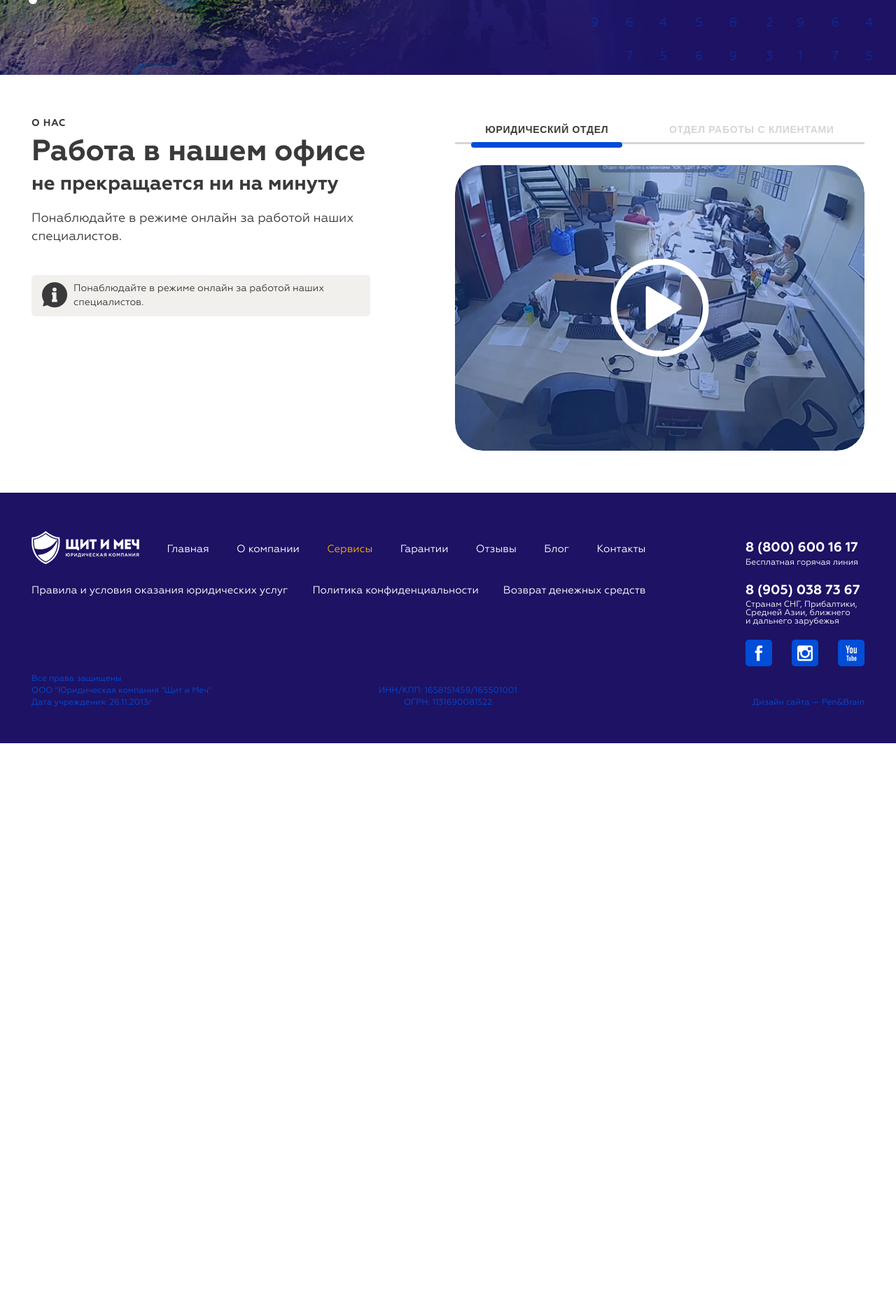
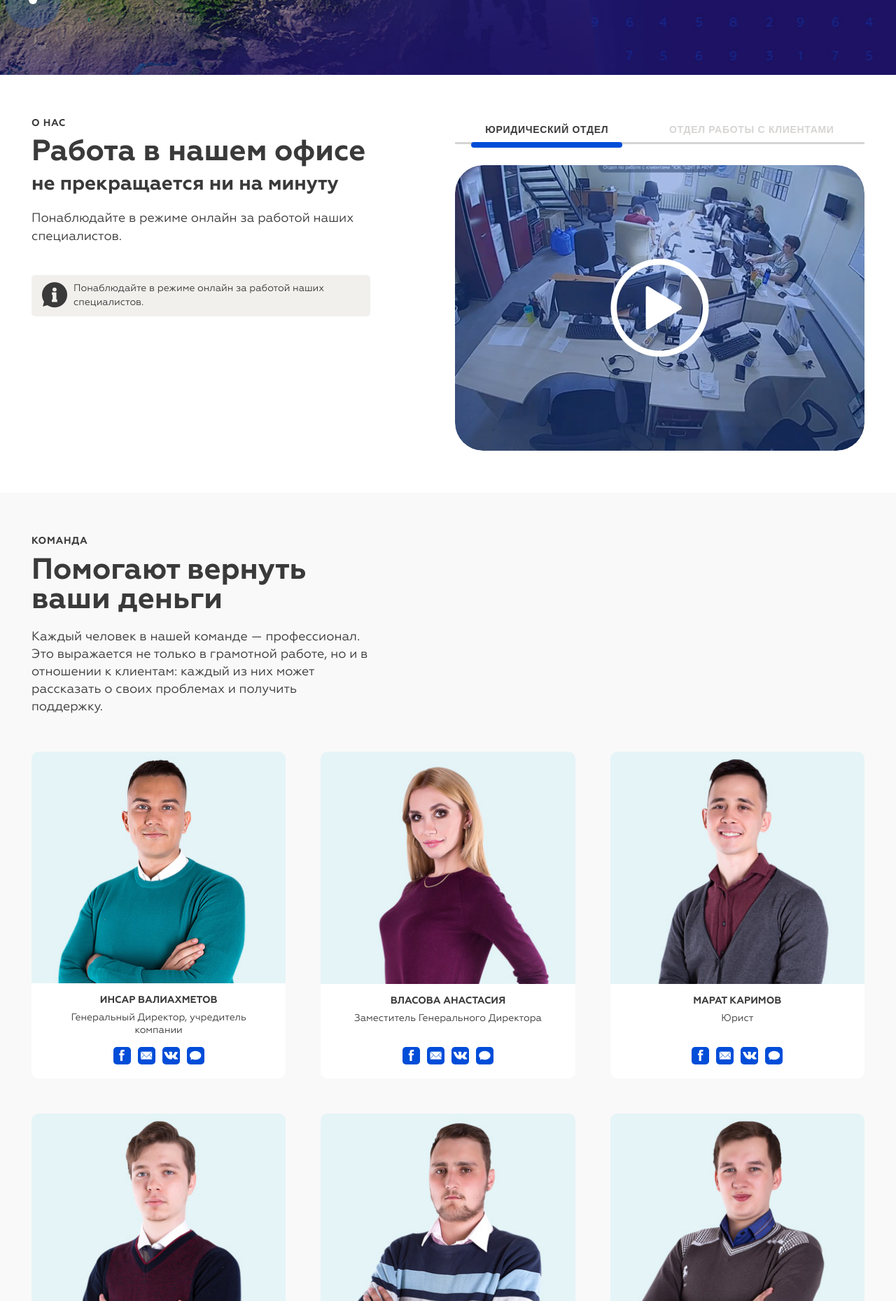
Before and after one commit to BulatSa/shield, a PHP site: page /about.php in a window 1280 px wide. Shown: the part 2501-4360 px from the top of the page at 70% size. Before the commit the page ends 3563 px from the top, so only its background shows below. Run offline with PHP 8.4, Linux system fonts and the light colour scheme; style sheets or scripts are compiled from the project's sources; some libraries are stand-ins or nearby versions; some web fonts are replaced.

Commit message:
Add About team

```diff
--- a/about.php
+++ b/about.php
@@ -289,4 +289,88 @@
 </section>
 
 
+<section class="about-team-sec def-sec">
+	<div class="about-team container">
+		<div class="row">
+			<div class="grid-5 grid-12_l">
+				<div class="sec-title">
+					<div class="uptext">команда</div>
+					<div class="h1">Помогают вернуть ваши деньги </div>
+				</div>
+				<p class="text-big">Каждый человек в нашей команде — профессионал. Это выражается не только в грамотной работе, но и в отношении к клиентам: каждый из них может рассказать о своих проблемах и получить поддержку.</p>
+			</div>
+		</div>
+		<div class="about-team__list">
+			<div class="about-team__item">
+				<img src="img/about-team/team-1.jpg" alt="">
+				<p>Инсар Валиахметов</p>
+				<span>Генеральный Директор, учредитель компании</span>
+				<div class="about-team__soc">
+					<a href="#" target="_blank" title="Facebook"><i class="icon-soc-fb"></i></a>
+					<a href="#" target="_blank" title="E-mail"><i class="icon-mail"></i></a>
+					<a href="#" target="_blank" title="Вконтакте"><i class="icon-soc-vk"></i></a>
+					<a href="#" target="_blank"><i class="icon-bubble-full"></i></a>
+				</div>
+			</div>
+			<div class="about-team__item">
+				<img src="img/about-team/team-2.jpg" alt="">
+				<p>Власова Анастасия</p>
+				<span>Заместитель Генерального Директора</span>
+				<div class="about-team__soc">
+					<a href="#" target="_blank" title="Facebook"><i class="icon-soc-fb"></i></a>
+					<a href="#" target="_blank" title="E-mail"><i class="icon-mail"></i></a>
+					<a href="#" target="_blank" title="Вконтакте"><i class="icon-soc-vk"></i></a>
+					<a href="#" target="_blank"><i class="icon-bubble-full"></i></a>
+				</div>
+			</div>
+			<div class="about-team__item">
+				<img src="img/about-team/team-3.jpg" alt="">
+				<p>Марат Каримов</p>
+				<span>Юрист</span>
+				<div class="about-team__soc">
+					<a href="#" target="_blank" title="Facebook"><i class="icon-soc-fb"></i></a>
+					<a href="#" target="_blank" title="E-mail"><i class="icon-mail"></i></a>
+					<a href="#" target="_blank" title="Вконтакте"><i class="icon-soc-vk"></i></a>
+					<a href="#" target="_blank"><i class="icon-bubble-full"></i></a>
+				</div>
+			</div>
+
+			<div class="about-team__item">
+				<img src="img/about-team/team-4.jpg" alt="">
+				<p>Фахерутдинов Айрат </p>
+				<span>Юрист</span>
+				<div class="about-team__soc">
+					<a href="#" target="_blank" title="Facebook"><i class="icon-soc-fb"></i></a>
+					<a href="#" target="_blank" title="E-mail"><i class="icon-mail"></i></a>
+					<a href="#" target="_blank" title="Вконтакте"><i class="icon-soc-vk"></i></a>
+					<a href="#" target="_blank"><i class="icon-bubble-full"></i></a>
+				</div>
+			</div>
+			<div class="about-team__item">
+				<img src="img/about-team/team-5.jpg" alt="">
+				<p>Башкатов Илья</p>
+				<span>Юрист</span>
+				<div class="about-team__soc">
+					<a href="#" target="_blank" title="Facebook"><i class="icon-soc-fb"></i></a>
+					<a href="#" target="_blank" title="E-mail"><i class="icon-mail"></i></a>
+					<a href="#" target="_blank" title="Вконтакте"><i class="icon-soc-vk"></i></a>
+					<a href="#" target="_blank"><i class="icon-bubble-full"></i></a>
+				</div>
+			</div>
+			<div class="about-team__item">
+				<img src="img/about-team/team-6.jpg" alt="">
+				<p>Мокшин Станислав </p>
+				<span>Менеджер по работе с клиентами</span>
+				<div class="about-team__soc">
+					<a href="#" target="_blank" title="Facebook"><i class="icon-soc-fb"></i></a>
+					<a href="#" target="_blank" title="E-mail"><i class="icon-mail"></i></a>
+					<a href="#" target="_blank" title="Вконтакте"><i class="icon-soc-vk"></i></a>
+					<a href="#" target="_blank"><i class="icon-bubble-full"></i></a>
+				</div>
+			</div>
+		</div>
+	</div>
+</section>
+
+
 <?php include('footer.php'); ?>
--- a/sass/main.scss
+++ b/sass/main.scss
@@ -36,6 +36,7 @@
 @import 'modules/review-video';
 @import 'modules/review-photo';
 @import 'modules/pagination';
+@import 'modules/about-team';
 
 @import 'pages/home';
 @import 'pages/reviews';
--- /dev/null
+++ b/sass/modules/_about-team.scss
@@ -0,0 +1,107 @@
+.about-team-sec {
+	background: #f9f9f9;
+}
+
+.about-team {}
+
+.about-team__list {
+	display: flex;
+	flex-wrap: wrap;
+	margin-left: -$gutter-big;
+	margin-right: -$gutter-big;
+	padding-top: $pad-m;
+	@include res(l){
+		margin-left: -15px;
+		margin-right: -15px;
+		padding-top: $pad-s;
+	}
+	@include res(s){
+		margin-left: -$gutter;
+		margin-right: -$gutter;
+	}
+}
+
+.about-team__item {
+	position: relative;
+	width: calc(100% / 3 - 50px);
+	margin-left: $gutter-big;
+	margin-right: $gutter-big;
+	margin-bottom: $pad-m;
+	padding-bottom: $pad-l;
+	text-align: center;
+	border-radius: 10px;
+	background: #fff;
+	overflow: hidden;
+	@include res(l) {
+		width: calc(100% / 3 - 30px);
+		margin-left: 15px;
+		margin-right: 15px;
+		margin-bottom: 30px;
+	}
+	@include res(s) {
+		width: 100%;
+		max-width: 363px;
+		margin-left: auto;
+		margin-right: auto;
+	}
+	img {
+		display: block;
+		max-width: 100%;
+		margin: 0 auto 15px;
+	}
+	p {
+		max-width: 280px;
+		margin: 0 auto 5px;
+		font-size: 14px;
+		font-weight: bold;
+		text-transform: uppercase;
+	}
+	span {
+		display: block;
+		max-width: 280px;
+		margin: 0 auto;
+		font-size: 14px;
+		line-height: (18/14);
+	}
+}
+
+.about-team__soc {
+	position: absolute;
+	bottom: 0;
+	left: 0;
+	width: 100%;
+	display: flex;
+	align-items: center;
+	justify-content: center;
+	padding-bottom: $pad-xs;
+	a {
+		display: flex;
+		align-items: center;
+		justify-content: center;
+		width: 25px;
+		height: 25px;
+		margin: 0 5px;
+		padding: 5px;
+		font-size: 16px;
+		color: #fff;
+		border-radius: 5px;
+		background: $blue;
+		transition: all 0.3s ease;
+		&:hover {
+			color: $blue;
+			background: #fff;
+		}
+	}
+	.icon-soc-fb {
+		font-size: 16px;
+	}
+	.icon-mail {
+		font-size: 11px;
+	}
+	.icon-soc-vk {
+		font-size: 11px;
+	}
+	.icon-bubble-full {
+		font-size: 13px;
+	}
+}
```
Also changed, not shown: img/about-team/team-1.jpg (added), img/about-team/team-2.jpg (added), img/about-team/team-3.jpg (added), img/about-team/team-4.jpg (added), img/about-team/team-5.jpg (added), img/about-team/team-6.jpg (added).
